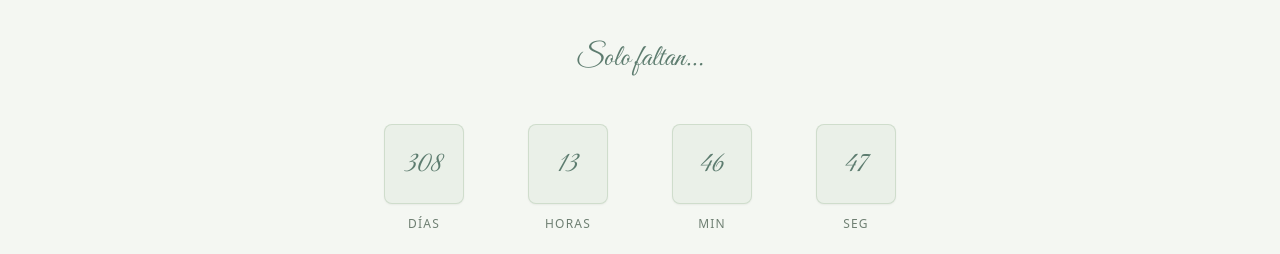
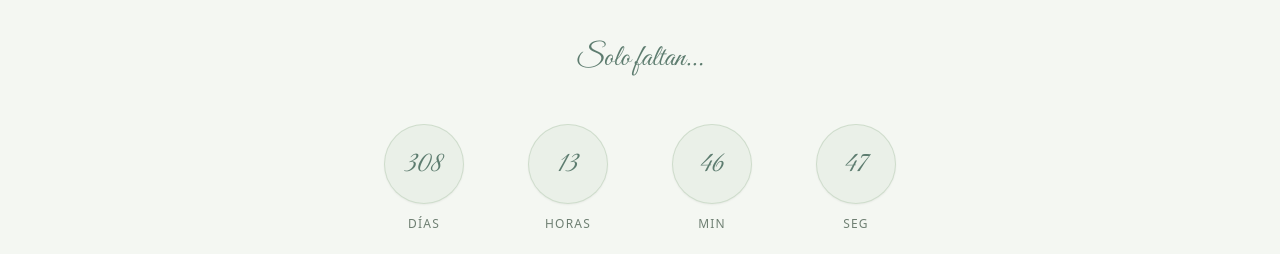
Before and after one commit to Jerexidis/Invita-Ya, a React (Vite) app: page /demo/boda in a window 1280 px wide. Shown: the part 840-1094 px from the top of the page. Built offline with nearby package versions, Linux system fonts and the light colour scheme.

Commit message:
style: make countdown boxes circular (rounded-full)

```diff
--- a/src/InvitacionBoda.jsx
+++ b/src/InvitacionBoda.jsx
@@ -327,7 +327,7 @@ const Divider = () => (
 
 const CountdownCircle = ({ value, label }) => (
   <div className="flex flex-col items-center">
-    <div className="w-16 h-16 md:w-20 md:h-20 bg-boda-light rounded-lg flex items-center justify-center border border-boda-accent/30 shadow-sm mb-3">
+    <div className="w-16 h-16 md:w-20 md:h-20 bg-boda-light rounded-full flex items-center justify-center border border-boda-accent/30 shadow-sm mb-3">
       <span className="text-2xl md:text-3xl font-vibes text-boda-primary font-medium">
         {String(value).padStart(2, "0")}
       </span>
```
